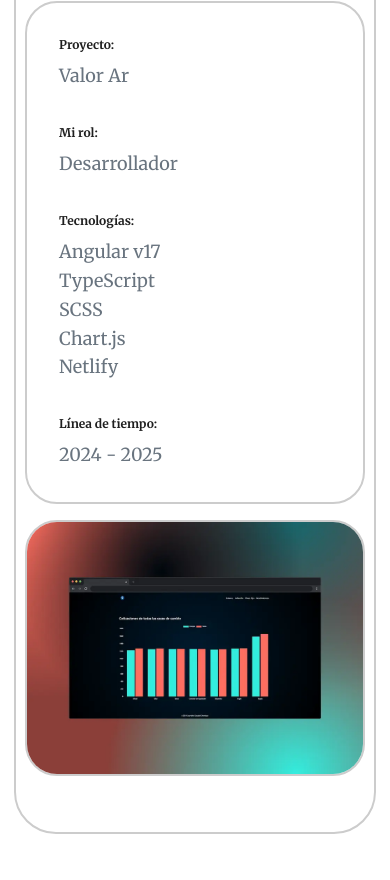
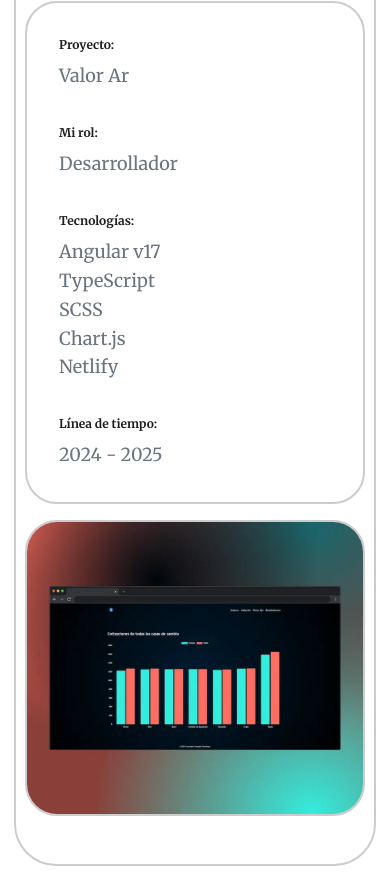
Before and after one commit to DevEzequiel14/chorolque-portfolio, an Astro site: page /work/valor-ar in a window 390 px wide. Shown: the part 1594-2474 px from the top of the page. Before the commit the page ends 2442 px from the top, so only its background shows below. Built offline with nearby package versions, Linux system fonts and the light colour scheme; Astro itself is replaced by a stand-in of ours.

Commit message:
fix the image class of the job view and the grid

```diff
--- a/src/styles/components/work/_image-card.scss
+++ b/src/styles/components/work/_image-card.scss
@@ -1,7 +1,9 @@
 .image-card {
     border-radius: 2rem;
     border: 2px solid var(--border-color);
+    display: block;
     width: 100%;
+    height: 100%;
+    object-position: center;
     object-fit: cover;
-    border-radius: 2rem;
 }
--- a/src/styles/pages/_work.scss
+++ b/src/styles/pages/_work.scss
@@ -11,30 +11,31 @@
 
 .work-grid {
     display: grid;
-    grid-template-rows: repeat(3, auto);
+    grid-template-rows: repeat(2, auto);
     grid-template-columns: repeat(3, 1fr);
     gap: 1rem;
     max-width: min(100%, 1200px);
     min-width: 0;
 
     &__details {
-        grid-row: 2;
+        grid-row: 1;
         grid-column: 1 / 2;
         border: 2px solid var(--border-color);
         border-radius: 2rem;
         padding: 2rem;
     }
     &__frame {
-        grid-row: 2;
+        grid-row: 1;
         grid-column: 2 / 4;
         border: 2px solid var(--border-color);
         border-radius: 2rem;
         padding: 2rem;
     }
     &__image {
-        grid-row: 3;
+        grid-row: 2;
         grid-column: 1 / 4;
         border-radius: 2rem;
+        height: 65vh;
     }
 }
 
@@ -54,6 +55,15 @@
         &__image {
             grid-column: 1;
             grid-row: 3;
+            height: 50vh;
         }
     }
 }
+
+@media (max-width: 485px) {
+    .work-grid {
+        &__image {
+            height: 35vh;
+        }
+    }
+}
```
